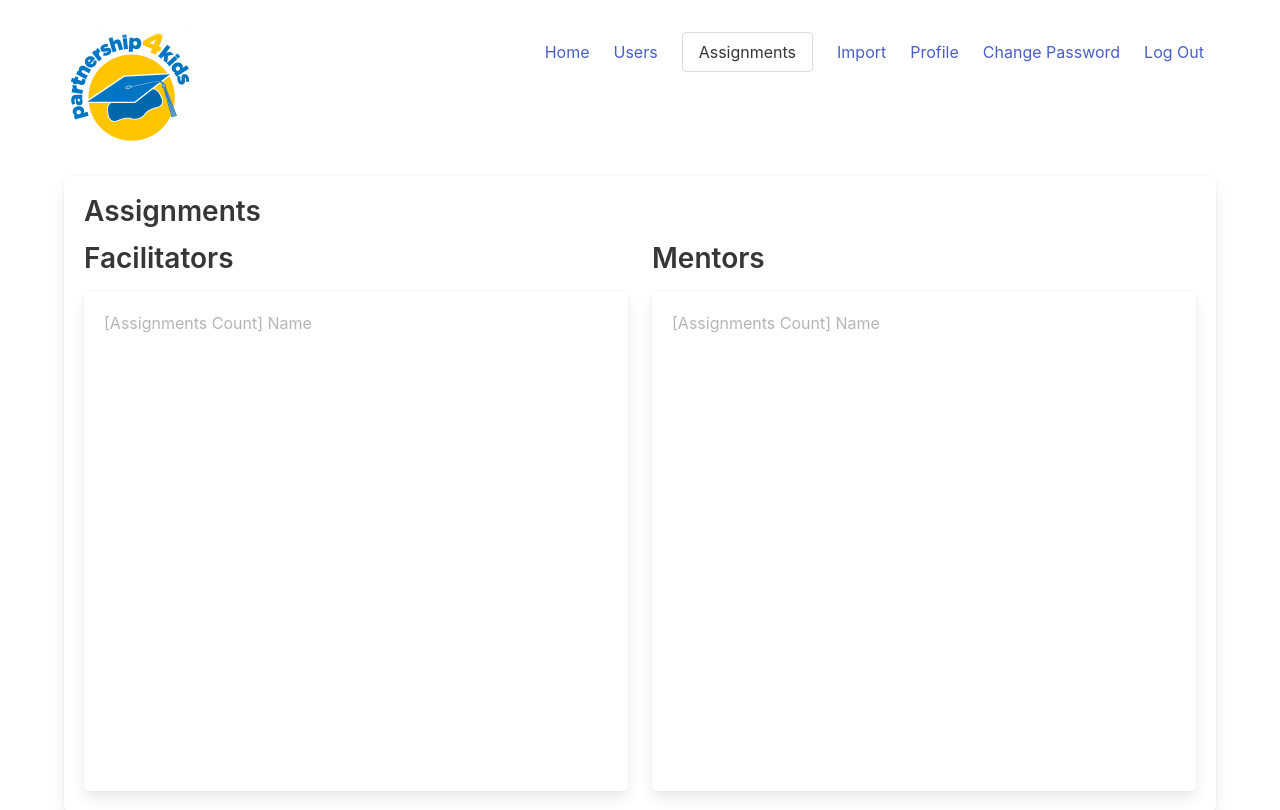
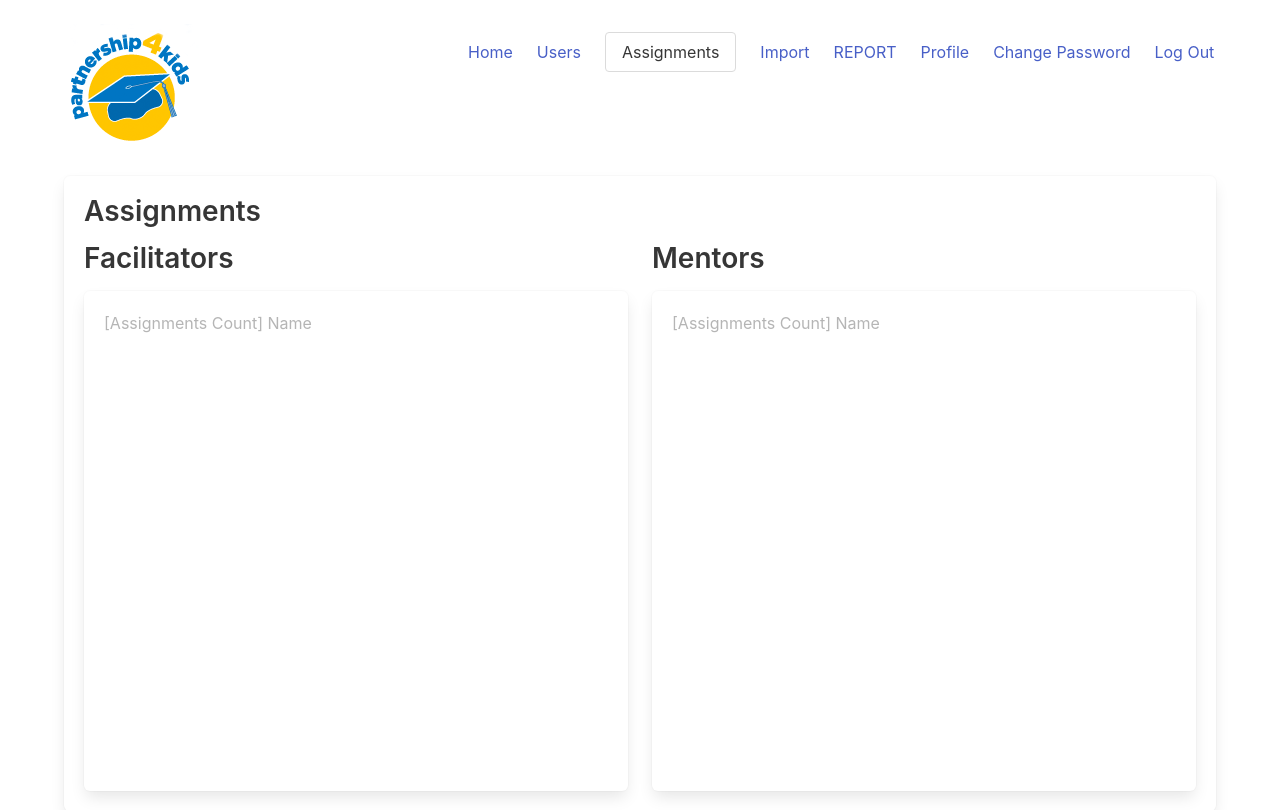
Before and after one commit to penguinpower80/p4kattendance, a Django app: page /assignments in a window 1280 px wide. Shown: the top 810 px of the page. Run offline with Django 4.2, Linux system fonts and the light colour scheme; the visitor is signed in with stand-in values (Sample User, id 1); data comes from the database, SQL or seed files in the repository; some libraries are stand-ins or nearby versions.

Commit message:
Update navbar.html

```diff
--- a/templates/partials/navbar.html
+++ b/templates/partials/navbar.html
@@ -27,6 +27,10 @@
                         <a class="{% if request.resolver_match.url_name == "import" %}button is-outlined{% endif %}"
                            href="{% url 'attendance:import' %}">Import</a>
                     </div>
+                    <div class="navbar-item">
+                        <a class="{% if request.resolver_match.url_name == "reports" %}button is-outlined{% endif %}"
+                           href="{% url 'attendance:reports' %}">REPORT</a>
+                    </div>
                 {% endif %}
                 <div class="navbar-item">
                     <a class="profile-button {% if request.resolver_match.url_name == "profile" %}button is-outlined{% endif %}" href="{% url 'attendance:profile' %}">Profile</a>
```
